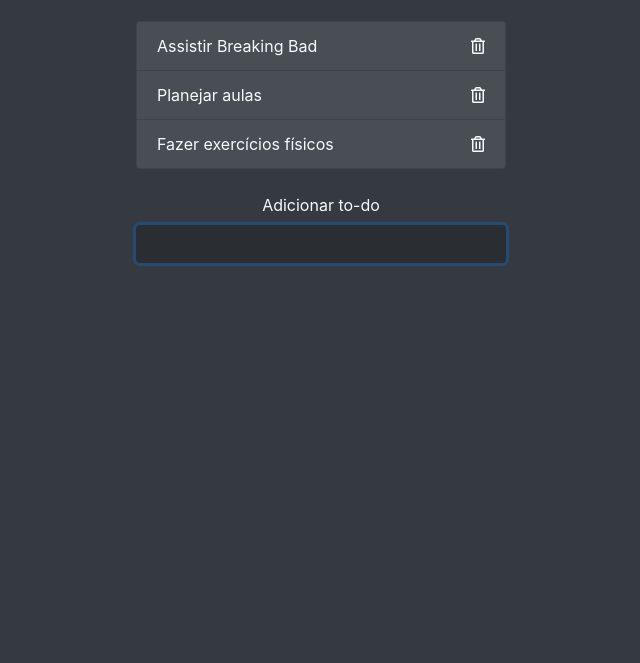
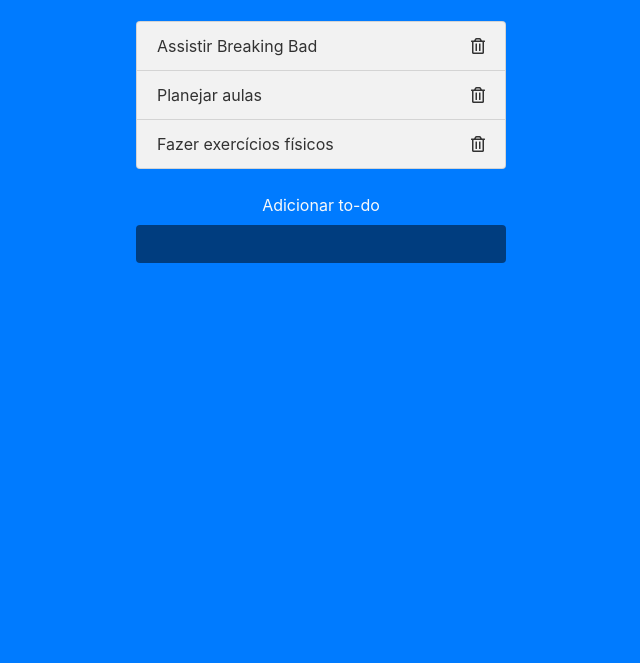
Before and after one commit to Roger-Melo/todo-curso-cjrm_2023, a plain HTML site: page index.html in a window 1280 px wide. Shown: the part 137-800 px from the top of the page, without its empty margins (319-959 px from the left). Drawn offline with nearby package versions, Linux system fonts and the light colour scheme.

Commit message:
change colors

```diff
--- a/index.html
+++ b/index.html
@@ -7,7 +7,7 @@
   <link rel="stylesheet" href="./style.css">
   <title>To-do List | CJRM</title>
 </head>
-<body class="bg-dark">
+<body class="bg-primary">
   <div class="container">
 
     <header class="text-center text-light my-4">
--- a/style.css
+++ b/style.css
@@ -6,12 +6,13 @@ input[type=text],
 input[type=text]:focus {
   color: #fff;
   border: none;
-  background: rgba(0,0,0,0.2);
+  background: rgba(0,0,0,0.5);
   max-width: 400px;
 }
 
 .todos-container li {
-  background: #484E53;
+  color: #323232;
+  background: #f2f2f2;
 }
 
 .delete {
```
